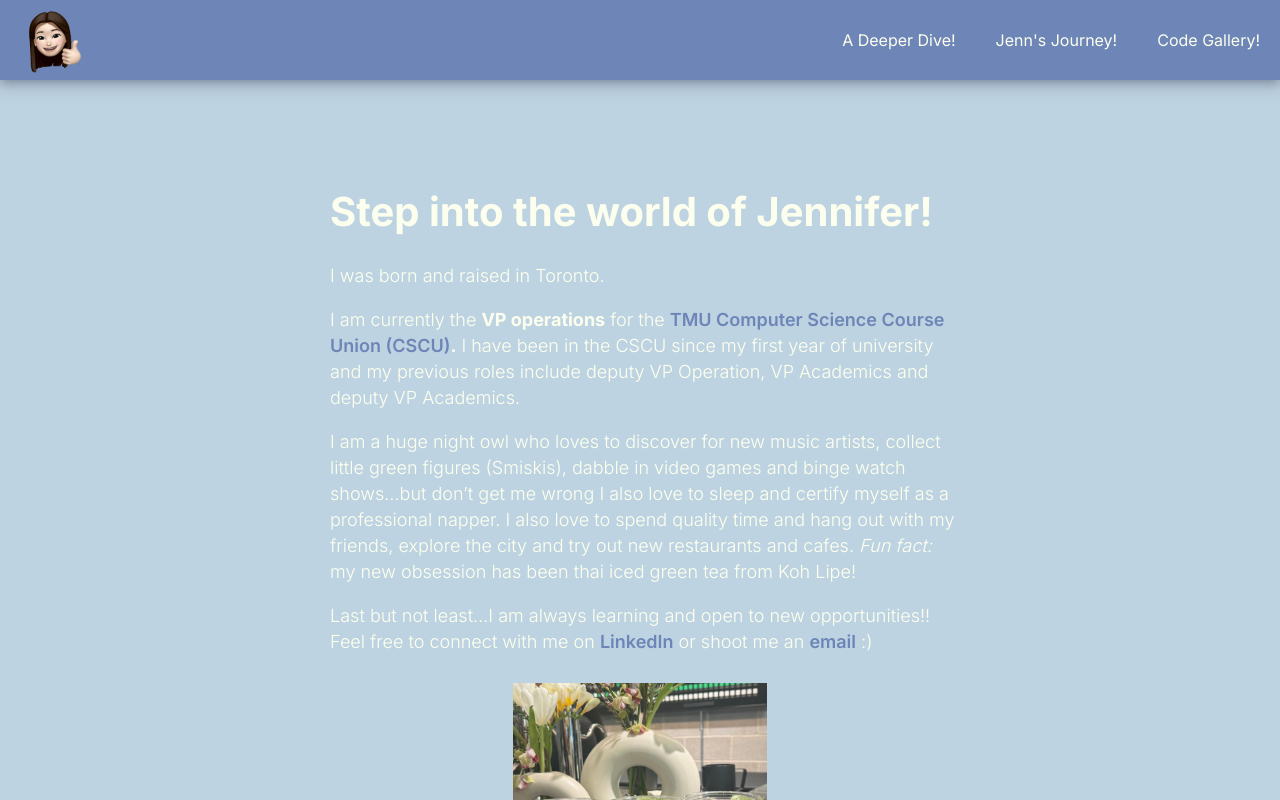
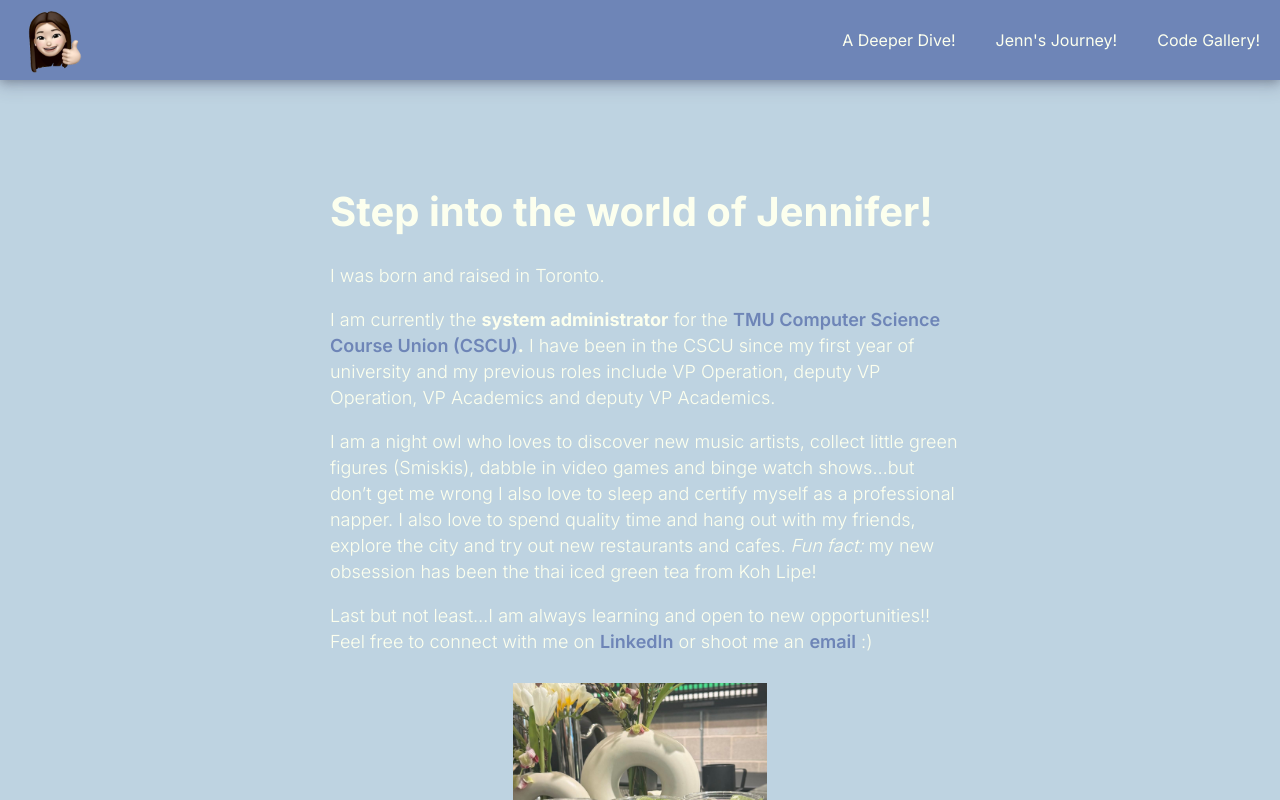
Before and after one commit to jenniferchung14/Jennifers-Personal-Website, a React (Vite) app: page /jennifer in a window 1280 px wide. Shown: the top 800 px of the page. Built offline with nearby package versions, Linux system fonts and the light colour scheme.

Commit message:
minor sentence changes

```diff
--- a/src/pages/Jennifer.jsx
+++ b/src/pages/Jennifer.jsx
@@ -10,8 +10,8 @@ function Jennifer() {
         <div class="text-area2">
             <h1>Step into the world of Jennifer!</h1>
             <p>I was born and raised in Toronto.</p>
-            <p>I am currently the <b>VP operations</b> for the <b><a href="https://tmucscu.com/" class="a-links" target="_blank">TMU Computer Science Course Union (CSCU)</a>.</b> I have been in the CSCU since my first year of university and my previous roles include deputy VP Operation, VP Academics and deputy VP Academics.</p>
-            <p>I am a huge night owl who loves to discover for new music artists, collect little green figures (Smiskis), dabble in video games and binge watch shows…but don’t get me wrong I also love to sleep and certify myself as a professional napper. I also love to spend quality time and hang out with my friends, explore the city and try out new restaurants and cafes. <i>Fun fact:</i> my new obsession has been thai iced green tea from Koh Lipe!</p>
+            <p>I am currently the <b>system administrator</b> for the <b><a href="https://tmucscu.com/" class="a-links" target="_blank">TMU Computer Science Course Union (CSCU)</a>.</b> I have been in the CSCU since my first year of university and my previous roles include VP Operation, deputy VP Operation, VP Academics and deputy VP Academics.</p>
+            <p>I am a night owl who loves to discover new music artists, collect little green figures (Smiskis), dabble in video games and binge watch shows…but don’t get me wrong I also love to sleep and certify myself as a professional napper. I also love to spend quality time and hang out with my friends, explore the city and try out new restaurants and cafes. <i>Fun fact:</i> my new obsession has been the thai iced green tea from Koh Lipe!</p>
             <p>Last but not least…I am always learning and open to new opportunities!! Feel free to connect with me on <b><a href="https://www.linkedin.com/in/jenniferchung14" class="a-links" target="_blank">LinkedIn</a></b> or shoot me an <b><a href="mailto: jennifer.chung@torontomu.ca" class="a-links" target="_blank">email</a></b> {":)"}</p>
         </div>
 
--- a/src/pages/MainPage.jsx
+++ b/src/pages/MainPage.jsx
@@ -8,7 +8,7 @@ function Main() {
       <div class="container">
         <div class="text-area">
             <h1>Nice to meet you!</h1>
-            <p>I'm Jennifer, I am in my fifth and final year Computer Science student at <b><a href="https://www.torontomu.ca/" class="a-links" target="_blank">Toronto Metropolitan University</a></b> <i>{"(formerly Ryerson)"}</i>, where I am also minoring in Psychology. I'm an aspiring Software Engineer who currently has a keen interest in web and front-end development.</p>
+            <p>I'm Jennifer and I am in my fifth and final year of Computer Science at <b><a href="https://www.torontomu.ca/" class="a-links" target="_blank">Toronto Metropolitan University</a></b> <i>{"(formerly Ryerson)"}</i>, where I am also minoring in Psychology. I'm an aspiring Software Engineer who currently has a keen interest in web and front-end development.</p>
             <p>I'm currently looking for a full-time new grad position!</p>
             <p>Click around and continue your joruney of getting to know more about me or click <b><a href="/" class="a-links">reset</a></b> and begin your journey again!! {":)"}</p>
         </div>
```
